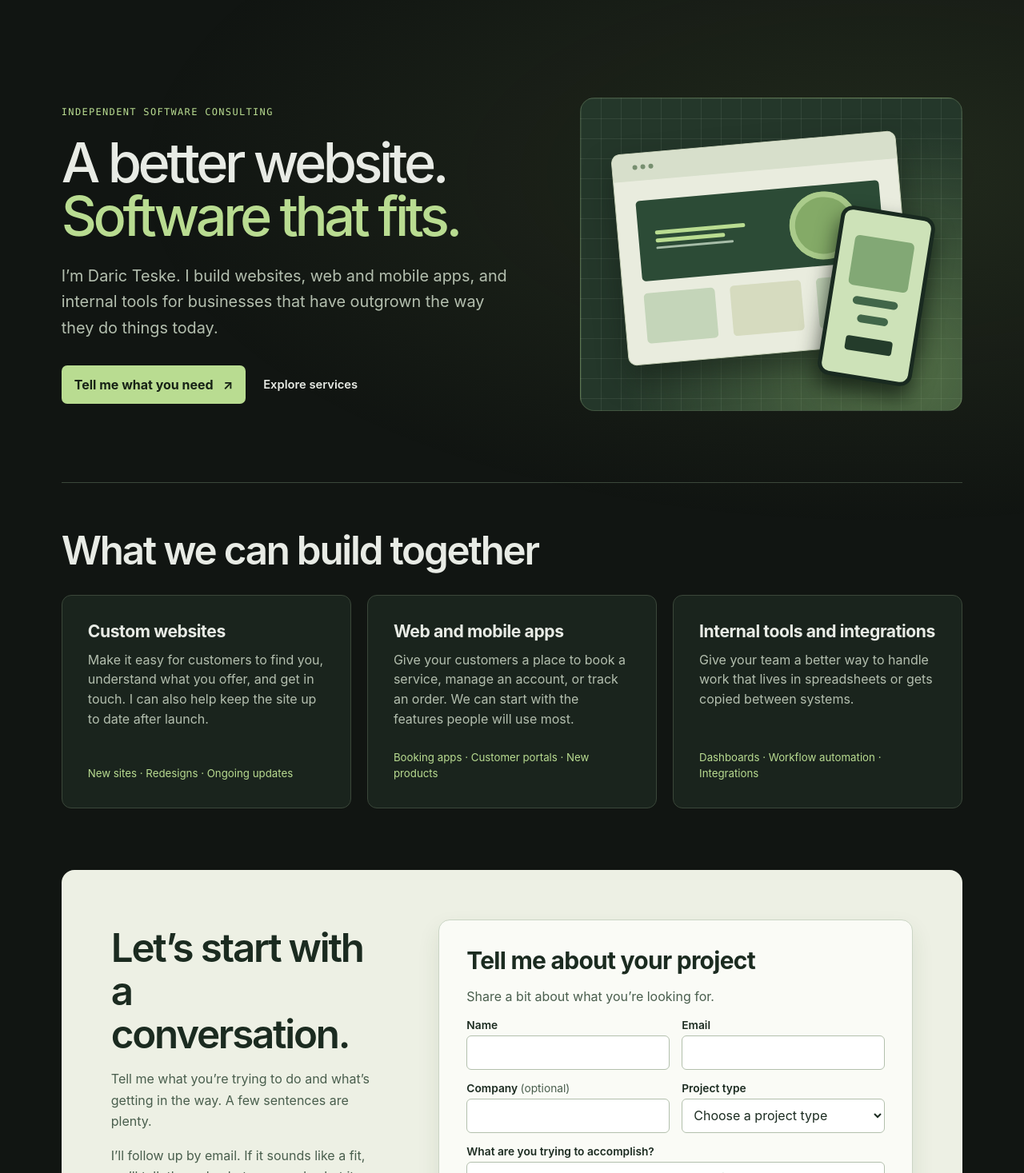
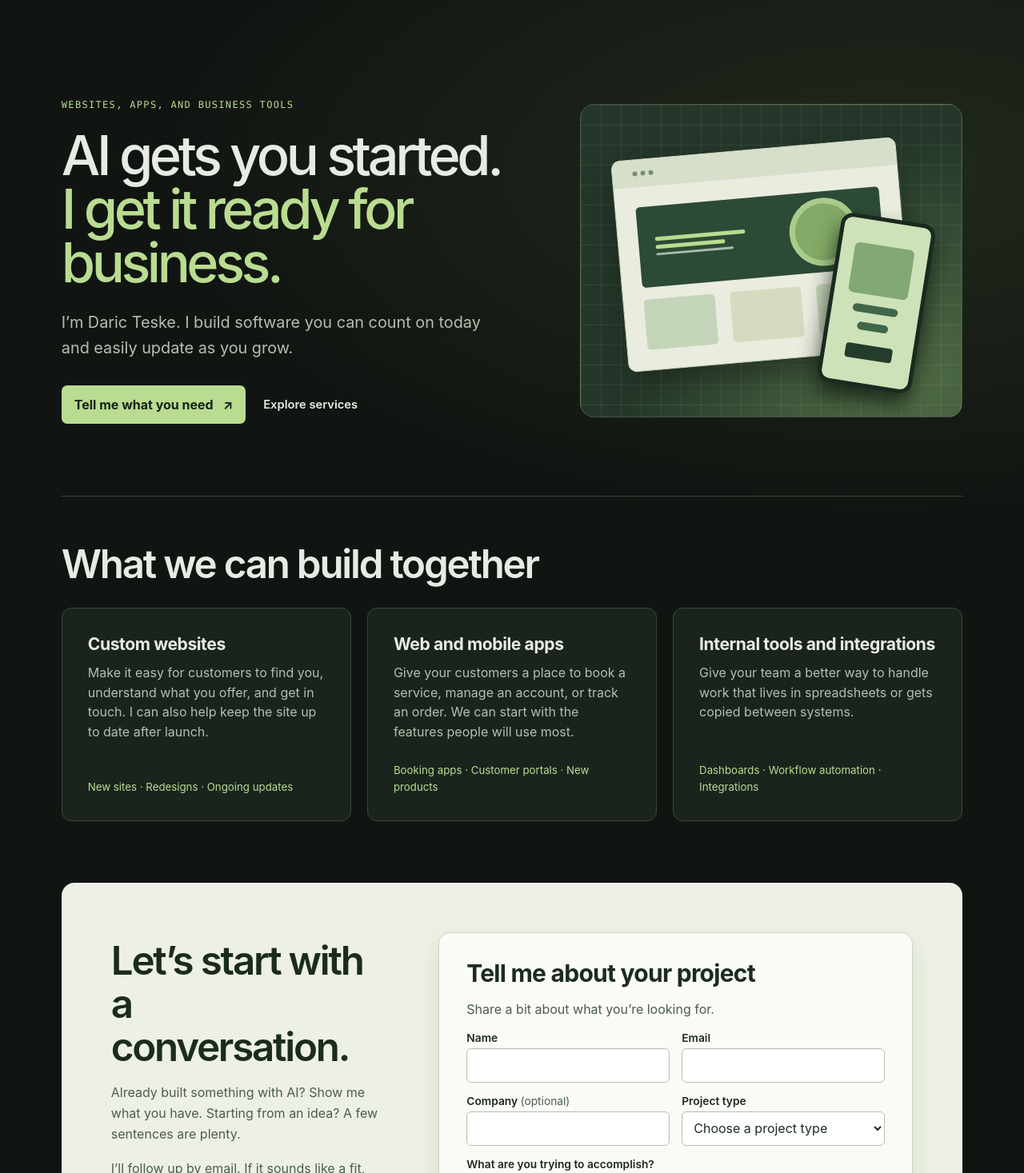
Before and after one commit to dteske25/teske.sh, a React (Vite) app: page / in a window 1280 px wide. Shown: the part 63-1530 px from the top of the page at 80% size. Built offline with nearby package versions, Linux system fonts and the light colour scheme.

Commit message:
Explain why clients hire Teske.sh for AI-assisted projects

```diff
--- a/index.html
+++ b/index.html
@@ -5,7 +5,7 @@
     <link rel="icon" type="image/svg+xml" href="/favicon.svg" />
     <meta name="viewport" content="width=device-width, initial-scale=1.0" />
     <meta name="theme-color" content="#111512" />
-    <meta name="description" content="Custom websites, web and mobile apps, internal tools, and integrations for businesses." />
+    <meta name="description" content="Daric Teske builds custom websites, apps, and business tools that are easy to run and update as you grow." />
     <title>teske.sh — Software consulting</title>
   </head>
   <body>
--- a/src/home.tsx
+++ b/src/home.tsx
@@ -21,9 +21,9 @@ export function HomeIntro() {
     <>
       <section className="home-hero" aria-labelledby="landing-title">
         <div className="hero-copy">
-          <p className="eyebrow">Independent software consulting</p>
-          <h1 id="landing-title">A better website.<br /><span>Software that fits.</span></h1>
-          <p className="intro">I’m Daric Teske. I build websites, web and mobile apps, and internal tools for businesses that have outgrown the way they do things today.</p>
+          <p className="eyebrow">Websites, apps, and business tools</p>
+          <h1 id="landing-title">AI gets you started.<br /><span>I get it ready for business.</span></h1>
+          <p className="intro">I’m Daric Teske. I build software you can count on today and easily update as you grow.</p>
           <div className="hero-actions">
             <a className="home-button" href="#inquiry">Tell me what you need <span aria-hidden="true">↗</span></a>
             <a className="hero-secondary" href="#services">Explore services</a>
@@ -65,7 +65,7 @@ export function InquiryIntro() {
   return (
     <div className="inquiry-intro">
       <h2>Let’s start with a conversation.</h2>
-      <p>Tell me what you’re trying to do and what’s getting in the way. A few sentences are plenty.</p>
+      <p>Already built something with AI? Show me what you have. Starting from an idea? A few sentences are plenty.</p>
       <p>I’ll follow up by email. If it sounds like a fit, we’ll talk through what you need, what it might cost, and where to start.</p>
     </div>
   )
```
